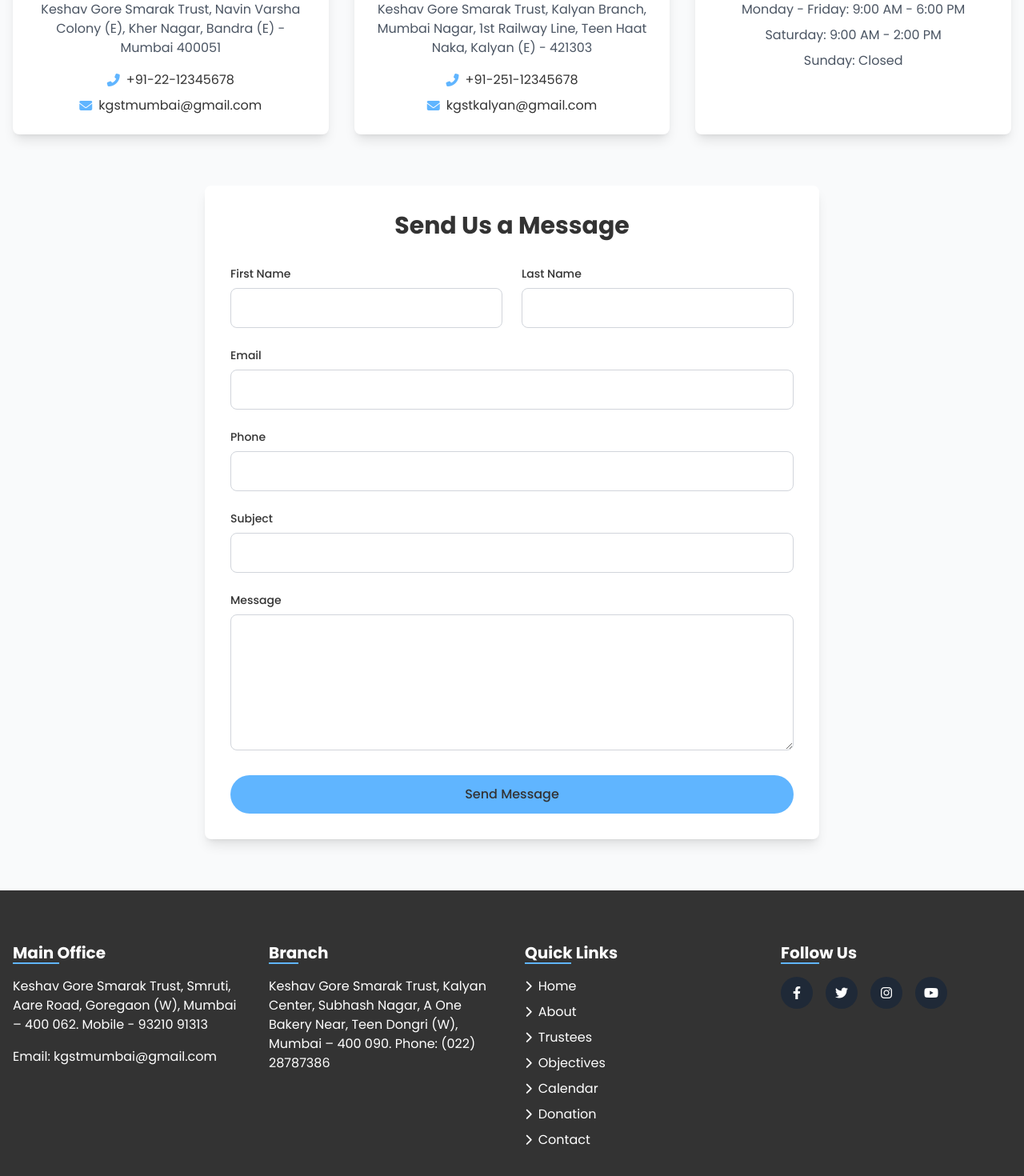
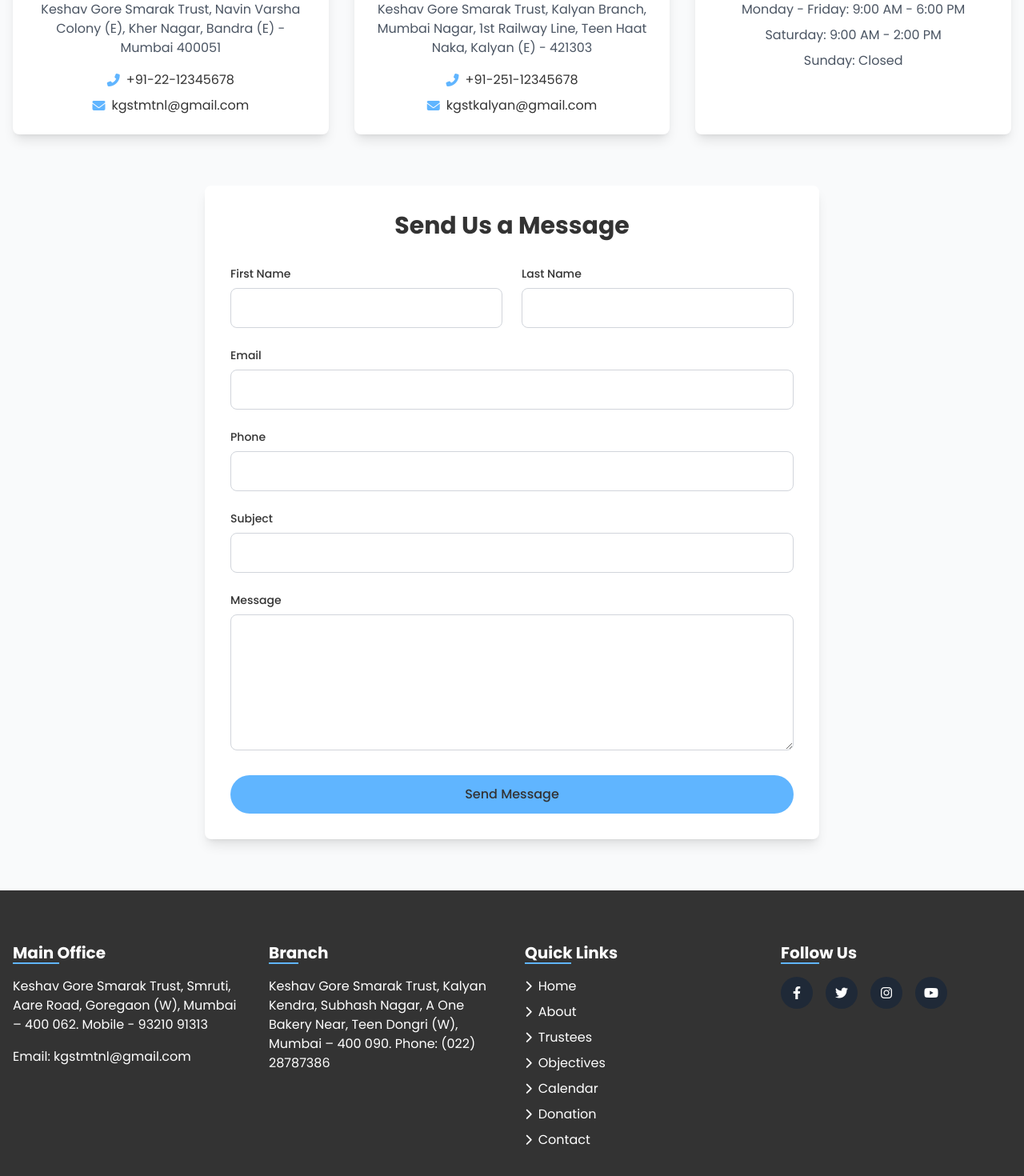
Before and after one commit to harshalgadre/keshavgoretrust, a Next.js app: page /contact in a window 1280 px wide. Shown: the part 660-2130 px from the top of the page at 80% size. Built offline with nearby package versions, Linux system fonts and the light colour scheme.

Commit message:
updated adress and email

```diff
--- a/app/contact/page.tsx
+++ b/app/contact/page.tsx
@@ -70,8 +70,8 @@
               </div>
               <div className="flex items-center justify-center">
                 <i className="fas fa-envelope text-primary mr-2"></i>
-                <a href="mailto:kgstmumbai@gmail.com" className="hover:text-primary">
-                  kgstmumbai@gmail.com
+                <a href="mailto:kgstmtnl@gmail.com" className="hover:text-primary">
+                  kgstmtnl@gmail.com
                 </a>
               </div>
             </div>
--- a/components/Footer.tsx
+++ b/components/Footer.tsx
@@ -32,7 +32,7 @@
                 Keshav Gore Smarak Trust, Smruti, Aare Road, Goregaon (W), Mumbai – 400 062.
                 Mobile - 93210 91313
               </p>
-              <p>Email: kgstmumbai@gmail.com</p>
+              <p>Email: kgstmtnl@gmail.com</p>
             </div>
             <div>
               <h3 className="text-xl font-bold mb-4 relative inline-block">
@@ -40,7 +40,7 @@
                 <span className="absolute bottom-0 left-0 w-1/2 h-0.5 bg-primary"></span>
               </h3>
               <p>
-                Keshav Gore Smarak Trust, Kalyan Center, Subhash Nagar, A One Bakery Near, Teen Dongri (W),
+                Keshav Gore Smarak Trust, Kalyan Kendra, Subhash Nagar, A One Bakery Near, Teen Dongri (W),
                 Mumbai – 400 090.
                 Phone: (022) 28787386
               </p>
```
